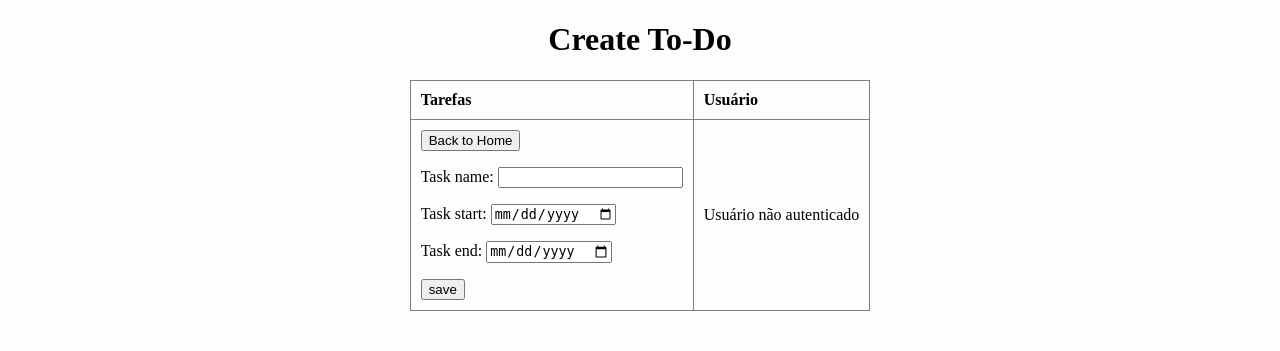
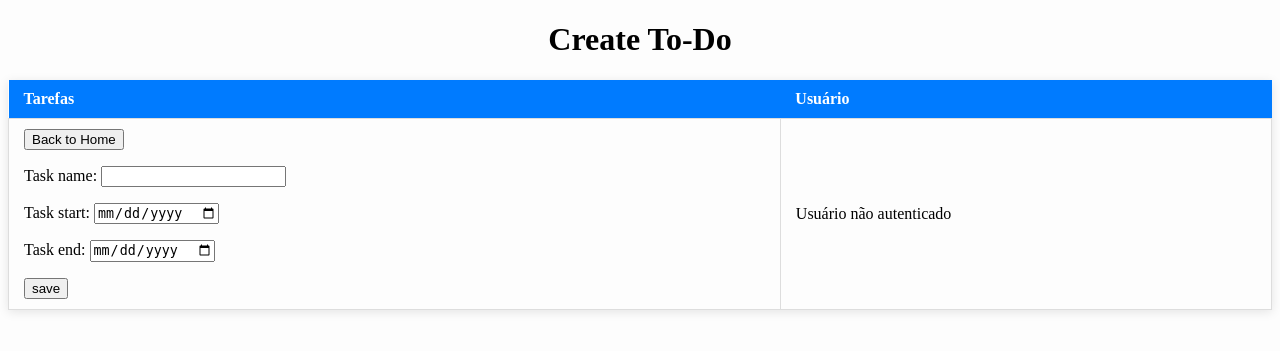
Before and after one commit to Jottinha-dos-computer/Projeto-CRUD, a Django app: page /create/ in a window 1280 px wide. Shown: the top 351 px of the page. Run offline with Django 4.2, Linux system fonts and the light colour scheme.

Commit message:
style: estilizando tabela

```diff
--- a/main/main/static/css/style.css
+++ b/main/main/static/css/style.css
@@ -5,12 +5,22 @@ h1{
     text-align: center;
 }
 table{
-    margin: 0 auto;
+    width: 100%;
     border-collapse: collapse;
+    margin-top: 20px;
+    box-shadow: 0 2px 10px rgba(0, 0, 0, 0.1);
 }
-th, td {
-    padding: 10px;
-    text-align:justify;
+th{
+    background-color: #007bff;
+    color: white;
+    padding: 10px 15px;
+    text-align: left;
+    font-weight: bold;
+}
+td{
+    padding: 10px 15px;
+    text-align: left;
+    border: 1px solid #ddd;
 }
 .logout-btn {
     background-color: gray;
--- a/main/sig/templates/base.html
+++ b/main/sig/templates/base.html
@@ -22,7 +22,7 @@
         </form>
     {% endif %}
 
-    <table border="1">
+    <table>
         <thead>
             <tr>
                 <th>Tarefas</th>
```
